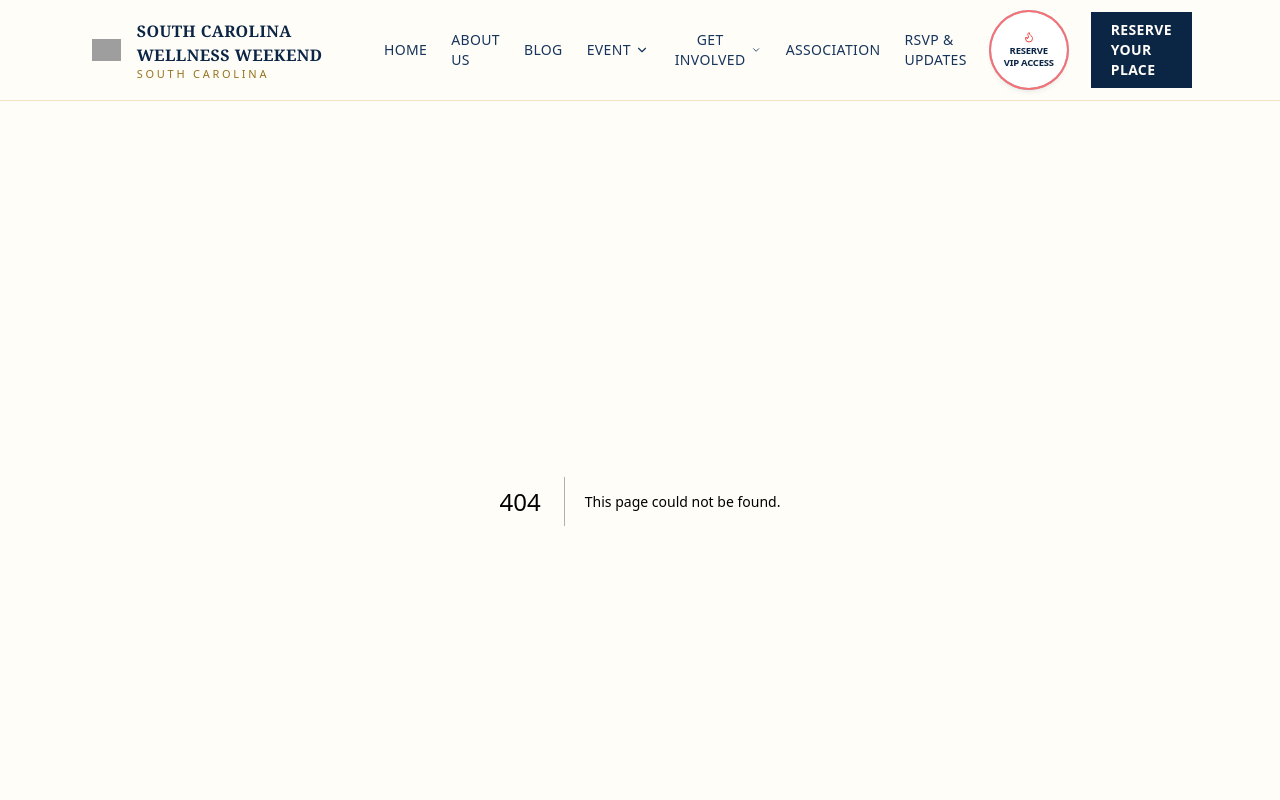
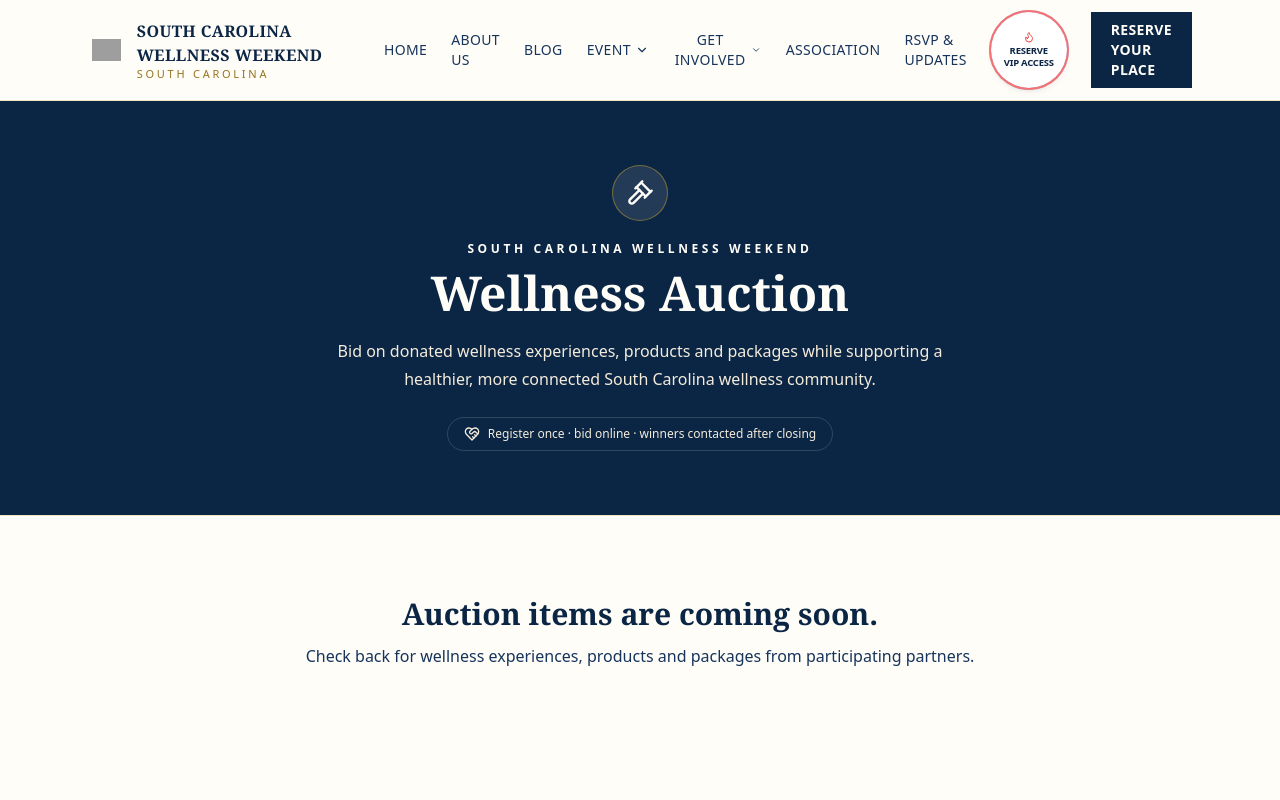
Before and after one commit to christopher776/world-wellness-weekend-sc, a Next.js app: page /auction in a window 1280 px wide. Before the commit this address had no page. Shown: the top 800 px of the page. Built offline with nearby package versions, Linux system fonts and the light colour scheme; grey boxes are pictures that could not be loaded.

Commit message:
Add public SC Wellness auction page

```diff
--- /dev/null
+++ b/app/auction/page.tsx
@@ -0,0 +1,63 @@
+import type { Metadata } from "next";
+import { Gavel, HeartHandshake } from "lucide-react";
+import { AuctionExperience } from "@/components/auction-experience";
+import {
+  bidCountForItem,
+  currentBidForItem,
+  fetchAuctionBids,
+  fetchAuctionItems,
+  minimumNextBid,
+} from "@/lib/auction";
+
+export const dynamic = "force-dynamic";
+
+export const metadata: Metadata = {
+  title: "Wellness Weekend Auction | South Carolina Wellness Weekend",
+  description:
+    "Bid on wellness experiences, products and packages supporting South Carolina Wellness Weekend and the statewide wellness community.",
+};
+
+export default async function AuctionPage() {
+  const [items, bids] = await Promise.all([
+    fetchAuctionItems({ publishedOnly: true, revalidate: 0 }),
+    fetchAuctionBids(0),
+  ]);
+
+  const initialStatus = items.map((item) => ({
+    itemId: item.ID,
+    currentBid: currentBidForItem(item, bids),
+    minimumNextBid: minimumNextBid(item, bids),
+    bidCount: bidCountForItem(item.ID, bids),
+  }));
+
+  return (
+    <main className="min-h-screen bg-cream-100">
+      <section className="border-b border-gold-100 bg-navy-800 px-6 py-16 text-center text-cream-100">
+        <div className="mx-auto max-w-3xl">
+          <div className="mx-auto flex h-14 w-14 items-center justify-center rounded-full border border-gold-400/50 bg-white/10">
+            <Gavel className="h-7 w-7 text-gold-300" />
+          </div>
+          <p className="mt-5 text-xs font-bold uppercase tracking-[0.3em] text-gold-300">South Carolina Wellness Weekend</p>
+          <h1 className="mt-3 font-serif text-4xl font-bold md:text-5xl">Wellness Auction</h1>
+          <p className="mx-auto mt-5 max-w-2xl text-base leading-7 text-cream-200">
+            Bid on donated wellness experiences, products and packages while supporting a healthier, more connected South Carolina wellness community.
+          </p>
+          <div className="mt-6 inline-flex items-center gap-2 rounded-full border border-white/15 px-4 py-2 text-xs text-cream-200">
+            <HeartHandshake className="h-4 w-4 text-gold-300" /> Register once · bid online · winners contacted after closing
+          </div>
+        </div>
+      </section>
+
+      {items.length === 0 ? (
+        <section className="mx-auto max-w-3xl px-6 py-20 text-center">
+          <h2 className="font-serif text-3xl font-bold text-navy-800">Auction items are coming soon.</h2>
+          <p className="mt-3 text-navy-600">Check back for wellness experiences, products and packages from participating partners.</p>
+        </section>
+      ) : (
+        <div className="pt-10">
+          <AuctionExperience items={items} initialStatus={initialStatus} />
+        </div>
+      )}
+    </main>
+  );
+}
```
